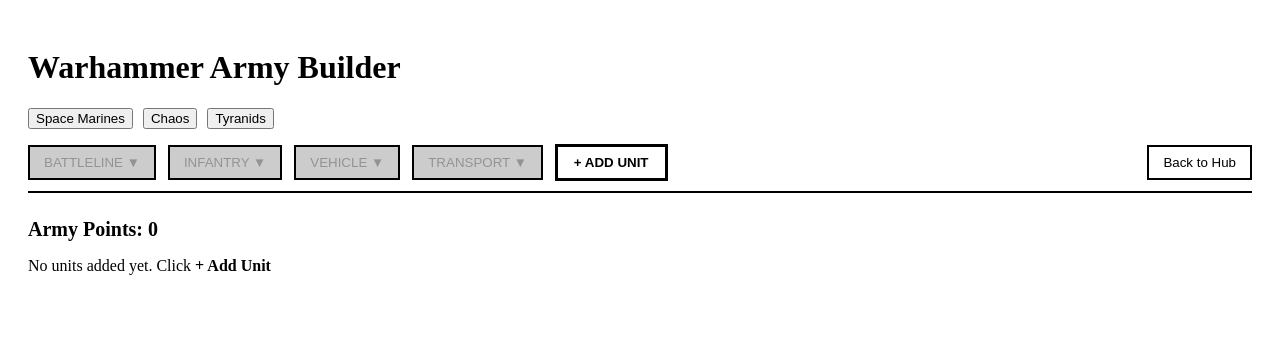
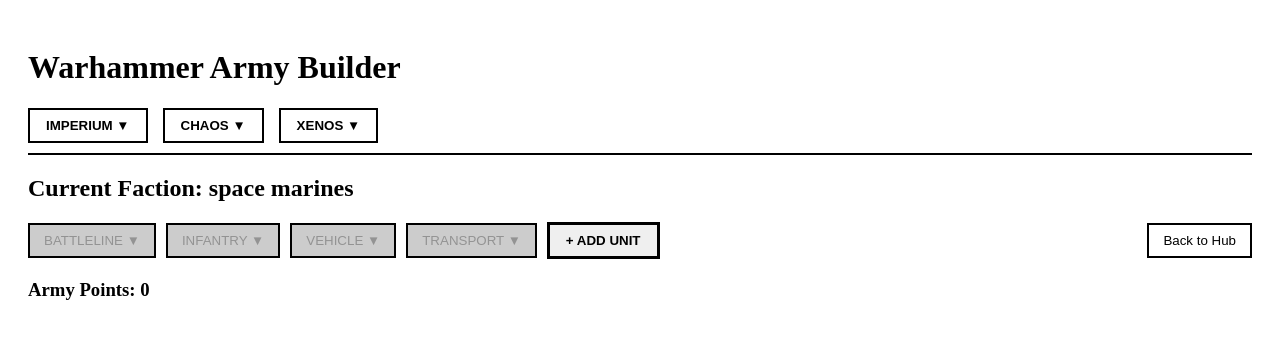
Before and after one commit to RACtherac/hub, a React (Vite) app: page /warhammer-army-builder in a window 1280 px wide. Shown: the top 338 px of the page. Built offline with nearby package versions, Linux system fonts and the light colour scheme.

Commit message:
Remade how you select army

```diff
--- a/src/components/Warhammer/Armybuilder/Armybuilder.tsx
+++ b/src/components/Warhammer/Armybuilder/Armybuilder.tsx
@@ -5,6 +5,7 @@ import type {
   Character,
   UnitCategory,
   Faction,
+  SuperFaction,
 } from "../../../types/Warhammer";
 
 interface Props {
@@ -41,6 +42,46 @@ export default function ArmyBuilder({
   const [selectedFaction, setSelectedFaction] =
     useState<Faction>("space-marines");
 
+  const [openSuperFaction, setOpenSuperFaction] =
+    useState<SuperFaction | null>(null);
+
+  const superfactions: Record<
+    SuperFaction,
+    Faction[]
+  > = {
+    imperium: [
+      "space-marines",
+      "astra-militarum",
+      "adeptus-mechanicus",
+    ],
+
+    chaos: [
+      "chaos-space-marine",
+      "death-guard",
+      "thousand-sons",
+    ],
+
+    xenos: [
+      "tyranids",
+      "necrons",
+      "orks",
+    ],
+  };
+
+  const baseCategories: UnitCategory[] = [
+    "battleline",
+    "infantry",
+    "vehicle",
+    "transport",
+  ];
+
+  const categories =
+    selectedFaction === "tyranids"
+      ? baseCategories.map((c) =>
+          c === "vehicle" ? "monster" : c
+        )
+      : baseCategories;
+
   const getUnitsByCategory = (
     category: UnitCategory
   ) =>
@@ -69,7 +110,7 @@ export default function ArmyBuilder({
   const removeUnit = (id: number) => {
     setArmyUnits(
       armyUnits.filter(
-        (unit) => unit.id !== id
+        (u) => u.id !== id
       )
     );
   };
@@ -80,7 +121,9 @@ export default function ArmyBuilder({
   ) => {
     setArmyUnits(
       armyUnits.map((unit) =>
-        unit.id === id ? { ...unit, ...updated } : unit
+        unit.id === id
+          ? { ...unit, ...updated }
+          : unit
       )
     );
   };
@@ -91,31 +134,42 @@ export default function ArmyBuilder({
     const unit = units.find(
       (u) => u.id === armyUnit.unitId
     );
+
     if (!unit) return 0;
 
     let total = unit.points;
 
     armyUnit.wargear.forEach((w) => {
       const gear =
-        unit.wargear.find((g) => g.id === w);
-      if (gear?.points) total += gear.points;
+        unit.wargear.find(
+          (g) => g.id === w
+        );
+      if (gear?.points)
+        total += gear.points;
     });
 
     if (armyUnit.attachedCharacter) {
       const char =
         characters.find(
-          (c) => c.id === armyUnit.attachedCharacter
+          (c) =>
+            c.id ===
+            armyUnit.attachedCharacter
         );
 
       if (char) {
         total += char.points;
 
-        armyUnit.characterWargear.forEach((w) => {
-          const gear = char.wargear?.find(
+        armyUnit.characterWargear.forEach(
+          (w) => {
+            const gear =
+              char.wargear?.find(
                 (g) => g.id === w
               );
-          if (gear?.points) total += gear.points;
-        });
+
+            if (gear?.points)
+              total += gear.points;
+          }
+        );
       }
     }
 
@@ -124,147 +178,271 @@ export default function ArmyBuilder({
 
   const totalArmyPoints =
     armyUnits.reduce(
-      (sum, unit) => sum + calculateUnitPoints(unit),
+      (sum, unit) =>
+        sum +
+        calculateUnitPoints(unit),
       0
     );
 
-  // Categories with dynamic Vehicle -> Monster for Tyranids
-  const baseCategories: UnitCategory[] = [
-    "battleline",
-    "infantry",
-    "vehicle",
-    "transport",
-  ];
-
-  const categories =
-    selectedFaction === "tyranids"
-      ? baseCategories.map((cat) =>
-          cat === "vehicle" ? "monster" : cat
-        )
-      : baseCategories;
-
   return (
     <div>
-      {/* FACTION SELECTOR */}
+      {/* SUPERFACTION MENU */}
+
+      <div
+        style={{
+          display: "flex",
+          gap: "15px",
+          marginBottom: "20px",
+          borderBottom:
+            "2px solid black",
+          paddingBottom: "10px",
+        }}
+      >
+        {(Object.keys(
+          superfactions
+        ) as SuperFaction[]).map(
+          (sf) => (
+            <div
+              key={sf}
+              style={{
+                position: "relative",
+              }}
+            >
+              <button
+                onClick={() =>
+                  setOpenSuperFaction(
+                    openSuperFaction === sf
+                      ? null
+                      : sf
+                  )
+                }
+                style={{
+                  padding: "8px 16px",
+                  border:
+                    "2px solid black",
+                  background: "white",
+                  cursor: "pointer",
+                  fontWeight: "bold",
+                }}
+              >
+                {sf.toUpperCase()} ▼
+              </button>
+
+              {openSuperFaction ===
+                sf && (
+                <div
+                  style={{
+                    position:
+                      "absolute",
+                    top: "40px",
+                    left: "0",
+                    background:
+                      "white",
+                    border:
+                      "2px solid black",
+                    boxShadow:
+                      "4px 4px 0px black",
+                    padding: "10px",
+                    minWidth:
+                      "200px",
+                    zIndex: 10,
+                  }}
+                >
+                  {superfactions[
+                    sf
+                  ].map(
+                    (faction) => (
+                      <button
+                        key={faction}
+                        onClick={() => {
+                          setSelectedFaction(
+                            faction
+                          );
+                          setOpenSuperFaction(
+                            null
+                          );
+                        }}
+                        style={{
+                          width:
+                            "100%",
+                          padding: "6px",
+                          textAlign:
+                            "left",
+                          border: "none",
+                          background:
+                            "white",
+                          cursor:
+                            "pointer",
+                        }}
+                      >
+                        {faction
+                          .replace(
+                            "-",
+                            " "
+                          )
+                          .toUpperCase()}
+                      </button>
+                    )
+                  )}
+                </div>
+              )}
+            </div>
+          )
+        )}
+      </div>
+
+      {/* CURRENT FACTION */}
+
+      <h2>
+        Current Faction:{" "}
+        {selectedFaction.replace(
+          "-",
+          " "
+        )}
+      </h2>
+
+      {/* CATEGORY DASHBOARD */}
+
       <div
         style={{
           display: "flex",
           gap: "10px",
-          marginBottom: "15px",
+          marginBottom: "20px",
+          marginTop: "15px",
+          alignItems: "center",
+        }}
+      >
+        {categories.map(
+          (category) => (
+            <div
+              key={category}
+              style={{
+                position:
+                  "relative",
               }}
             >
               <button
-          onClick={() =>
-            setSelectedFaction("space-marines")
+                disabled={
+                  !addingUnit
                 }
-        >
-          Space Marines
-        </button>
-        <button
-          onClick={() =>
-            setSelectedFaction("chaos")
-          }
-        >
-          Chaos
-        </button>
-        <button
-          onClick={() =>
-            setSelectedFaction("tyranids")
-          }
-        >
-          Tyranids
-        </button>
-      </div>
-
-      {/* DASHBOARD */}
-      <div
-        style={{
-          display: "flex",
-          gap: "12px",
-          marginBottom: "25px",
-          alignItems: "center",
-          borderBottom: "2px solid black",
-          paddingBottom: "10px",
-        }}
-      >
-        {categories.map((category) => (
-          <div key={category} style={{ position: "relative" }}>
-            <button
-              disabled={!addingUnit}
                 onClick={() =>
                   setOpenCategory(
-                  openCategory === category ? null : category
+                    openCategory ===
+                      category
+                      ? null
+                      : category
                   )
                 }
                 style={{
-                padding: "8px 14px",
-                border: "2px solid black",
-                background: addingUnit ? "white" : "#ccc",
-                cursor: addingUnit ? "pointer" : "not-allowed",
+                  padding:
+                    "8px 14px",
+                  border:
+                    "2px solid black",
+                  background:
+                    addingUnit
+                      ? "white"
+                      : "#ccc",
+                  cursor:
+                    addingUnit
+                      ? "pointer"
+                      : "not-allowed",
                 }}
               >
                 {category.toUpperCase()} ▼
               </button>
 
-            {/* Dropdown */}
-            {openCategory === category && (
+              {openCategory ===
+                category && (
                 <div
                   style={{
-                  position: "absolute",
+                    position:
+                      "absolute",
                     top: "40px",
-                  left: "0",
-                  background: "white",
-                  border: "2px solid black",
-                  boxShadow: "4px 4px 0px black",
+                    background:
+                      "white",
+                    border:
+                      "2px solid black",
                     padding: "10px",
-                  minWidth: "180px",
                     zIndex: 10,
+                    minWidth:
+                      "200px",
                   }}
                 >
-                {getUnitsByCategory(category).map((unit) => (
+                  {getUnitsByCategory(
+                    category
+                  ).map(
+                    (unit) => (
                       <button
-                    key={unit.id}
-                    onClick={() => addUnit(unit.id)}
+                        key={
+                          unit.id
+                        }
+                        onClick={() =>
+                          addUnit(
+                            unit.id
+                          )
+                        }
                         style={{
-                      width: "100%",
-                      padding: "6px",
-                      textAlign: "left",
-                      border: "none",
-                      background: "white",
-                      cursor: "pointer",
+                          width:
+                            "100%",
+                          padding:
+                            "6px",
+                          textAlign:
+                            "left",
+                          border:
+                            "none",
+                          background:
+                            "white",
+                          cursor:
+                            "pointer",
                         }}
                       >
-                    {unit.name}
+                        {
+                          unit.name
+                        }
                       </button>
-                ))}
+                    )
+                  )}
                 </div>
               )}
             </div>
-        ))}
+          )
+        )}
 
-        {/* ADD UNIT */}
         <button
-          onClick={() => setAddingUnit(!addingUnit)}
+          onClick={() =>
+            setAddingUnit(
+              !addingUnit
+            )
+          }
           style={{
-            background: addingUnit ? "#d4ffd4" : "white",
-            border: "3px solid black",
-            padding: "8px 16px",
-            fontWeight: "bold",
+            padding:
+              "8px 16px",
+            border:
+              "3px solid black",
+            fontWeight:
+              "bold",
             cursor: "pointer",
           }}
         >
           + ADD UNIT
         </button>
 
-        {/* BACK BUTTON */}
         <button
-          onClick={() => (window.location.href = "/")}
+          onClick={() =>
+            (window.location.href =
+              "/")
+          }
           style={{
-            marginLeft: "auto",
-            border: "2px solid black",
-            padding: "8px 14px",
-            background: "white",
-            cursor: "pointer",
+            marginLeft:
+              "auto",
+            border:
+              "2px solid black",
+            padding:
+              "8px 14px",
+            background:
+              "white",
+            cursor:
+              "pointer",
           }}
         >
           Back to Hub
@@ -272,90 +450,158 @@ export default function ArmyBuilder({
       </div>
 
       {/* POINTS */}
-      <div
-        style={{
-          fontSize: "20px",
-          fontWeight: "bold",
-          marginBottom: "15px",
-        }}
-      >
-        Army Points: {totalArmyPoints}
-      </div>
+
+      <h3>
+        Army Points:{" "}
+        {totalArmyPoints}
+      </h3>
 
       {/* UNITS */}
-      {armyUnits.map((armyUnit) => {
-        const selectedUnit = units.find((u) => u.id === armyUnit.unitId);
-        if (!selectedUnit) return null;
+
+      {armyUnits.map(
+        (armyUnit) => {
+          const selectedUnit =
+            units.find(
+              (u) =>
+                u.id ===
+                armyUnit.unitId
+            );
+
+          if (!selectedUnit)
+            return null;
 
           return (
             <div
-            key={armyUnit.id}
+              key={
+                armyUnit.id
+              }
               style={{
-              border: "2px solid black",
-              padding: "15px",
-              marginBottom: "20px",
-              background: "#fafafa",
+                border:
+                  "2px solid black",
+                padding:
+                  "15px",
+                marginBottom:
+                  "20px",
+                background:
+                  "#fafafa",
               }}
             >
               <div
                 style={{
-                display: "flex",
-                justifyContent: "space-between",
-                marginBottom: "10px",
+                  display:
+                    "flex",
+                  justifyContent:
+                    "space-between",
                 }}
               >
                 <strong>
-                {selectedUnit.name} ({calculateUnitPoints(armyUnit)} pts)
+                  {
+                    selectedUnit.name
+                  }{" "}
+                  (
+                  {calculateUnitPoints(
+                    armyUnit
+                  )}{" "}
+                  pts)
                 </strong>
 
                 <button
-                onClick={() => removeUnit(armyUnit.id)}
-                style={{
-                  border: "2px solid red",
-                  background: "white",
-                  cursor: "pointer",
-                }}
+                  onClick={() =>
+                    removeUnit(
+                      armyUnit.id
+                    )
+                  }
                 >
                   ❌ Remove
                 </button>
               </div>
 
               <UnitCard
-              unit={selectedUnit}
-              characters={characters}
-              allUnits={units}
-              modelCount={armyUnit.modelCount}
-              selectedWargear={armyUnit.wargear}
-              attachedCharacter={armyUnit.attachedCharacter}
-              characterWargear={armyUnit.characterWargear}
-              transportedUnits={armyUnit.transportedUnits}
-              onModelCountChange={(count) =>
-                updateUnit(armyUnit.id, { modelCount: count })
+                unit={
+                  selectedUnit
                 }
-              onWargearChange={(gear) =>
-                updateUnit(armyUnit.id, { wargear: gear })
+                characters={
+                  characters
                 }
-              onCharacterChange={(char) =>
-                updateUnit(armyUnit.id, {
-                  attachedCharacter: char,
-                  characterWargear: [],
-                })
+                allUnits={
+                  units
                 }
-              onCharacterWargearChange={(gear) =>
-                updateUnit(armyUnit.id, { characterWargear: gear })
+                modelCount={
+                  armyUnit.modelCount
                 }
-              onTransportChange={(unitsInside) =>
-                updateUnit(armyUnit.id, { transportedUnits: unitsInside })
+                selectedWargear={
+                  armyUnit.wargear
+                }
+                attachedCharacter={
+                  armyUnit.attachedCharacter
+                }
+                characterWargear={
+                  armyUnit.characterWargear
+                }
+                transportedUnits={
+                  armyUnit.transportedUnits
+                }
+                onModelCountChange={(
+                  count
+                ) =>
+                  updateUnit(
+                    armyUnit.id,
+                    {
+                      modelCount:
+                        count,
+                    }
+                  )
+                }
+                onWargearChange={(
+                  gear
+                ) =>
+                  updateUnit(
+                    armyUnit.id,
+                    {
+                      wargear:
+                        gear,
+                    }
+                  )
+                }
+                onCharacterChange={(
+                  char
+                ) =>
+                  updateUnit(
+                    armyUnit.id,
+                    {
+                      attachedCharacter:
+                        char,
+                      characterWargear:
+                        [],
+                    }
+                  )
+                }
+                onCharacterWargearChange={(
+                  gear
+                ) =>
+                  updateUnit(
+                    armyUnit.id,
+                    {
+                      characterWargear:
+                        gear,
+                    }
+                  )
+                }
+                onTransportChange={(
+                  unitsInside
+                ) =>
+                  updateUnit(
+                    armyUnit.id,
+                    {
+                      transportedUnits:
+                        unitsInside,
+                    }
+                  )
                 }
               />
             </div>
           );
-      })}
-
-      {armyUnits.length === 0 && (
-        <p>
-          No units added yet. Click <strong>+ Add Unit</strong>
-        </p>
+        }
       )}
     </div>
   );
--- a/src/data/warhammer/characters/chaosSpaceMarineCharacters.ts
+++ b/src/data/warhammer/characters/chaosSpaceMarineCharacters.ts
@@ -6,6 +6,7 @@ export const chaosCharacters: Character[] = [
     name: "Chaos Lord",
     image: "/warhammerimages/chaos-lord.png",
     points: 90,
+    faction: "chaos-space-marine",
     canAttachTo: ["chaos-space-marines"],
     wargear: [
       {
--- a/src/data/warhammer/factions/chaosSpaceMarine.ts
+++ b/src/data/warhammer/factions/chaosSpaceMarine.ts
@@ -5,7 +5,7 @@ export const chaosUnits: Unit[] = [
   {
     id: "chaos-space-marines",
     name: "Chaos Space Marines",
-    faction: "chaos",
+    faction: "chaos-space-marine",
     category: "battleline",
 
     image5: "/warhammerimages/chaos-marines5.png",
@@ -26,7 +26,7 @@ export const chaosUnits: Unit[] = [
   {
     id: "obliterator",
     name: "Obliterator",
-    faction: "chaos",
+    faction: "chaos-space-marine",
     category: "vehicle",
 
     image: "/warhammerimages/obliterator.png",
@@ -45,7 +45,7 @@ export const chaosUnits: Unit[] = [
   {
     id: "chaos-rhino",
     name: "Chaos Rhino",
-    faction: "chaos",
+    faction: "chaos-space-marine",
     category: "transport",
 
     image: "/warhammerimages/chaos-rhino.png",
```
Also changed, not shown: src/data/warhammer/characters/spaceMarinesCharacters.ts (+2 -6 lines), src/data/warhammer/characters/tyranidCharacters.ts (+4 -14 lines), src/types/warhammer.ts (+37 -21 lines). Lines whose indentation alone changed are shown as unchanged.
